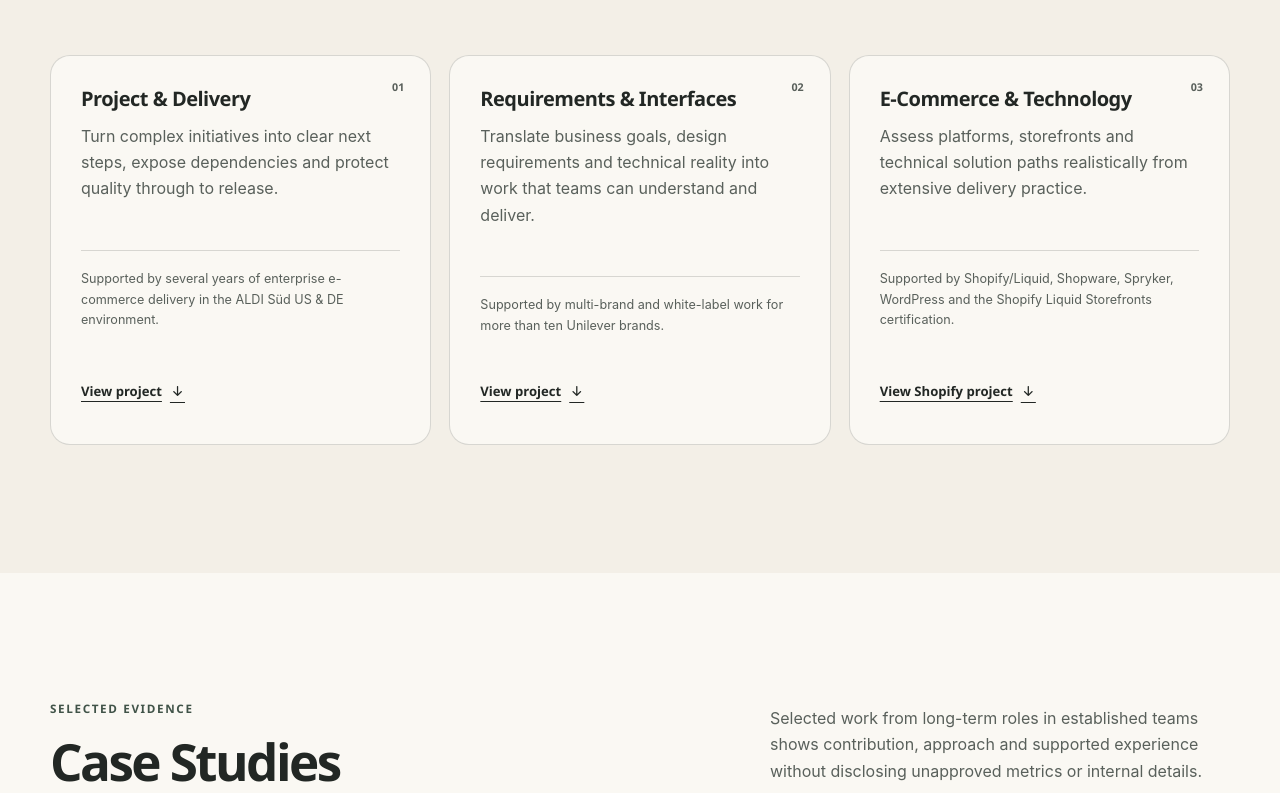
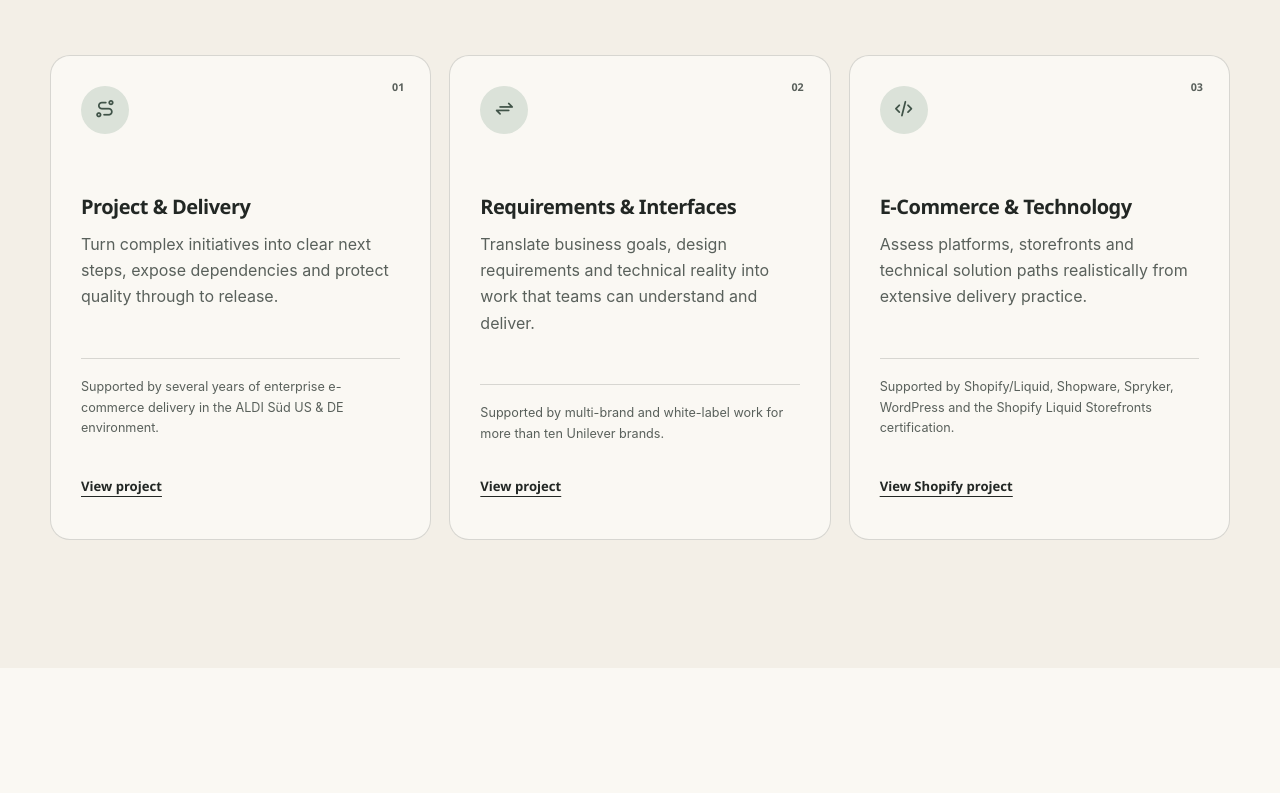
Before and after one commit to mailin89w/daniela-klein-career, a website: page index-en.html in a window 1280 px wide. Shown: the part 1924-2717 px from the top of the page. Drawn offline with Linux system fonts and the light colour scheme.

Commit message:
Remove English card action arrows

```diff
--- a/index-en.html
+++ b/index-en.html
@@ -21,7 +21,7 @@
   <link rel="alternate" hreflang="x-default" href="https://mailin89w.github.io/daniela-klein-career/">
   <link rel="icon" href="favicon.svg" type="image/svg+xml">
   <link rel="stylesheet" href="https://cdn.jsdelivr.net/npm/@tabler/icons-webfont@3.34.1/dist/tabler-icons.min.css">
-  <link rel="stylesheet" href="styles.css?v=20260807-7">
+  <link rel="stylesheet" href="styles.css?v=20260807-8">
   <title>Daniela Klein | Technical Project Lead</title>
   <script>
     document.documentElement.classList.add("js");
@@ -146,22 +146,22 @@
         </div>
         <div class="strength-grid strength-grid--three">
           <article class="strength-card" data-reveal>
-            <span class="card-index">01</span>
+            <span class="card-index">01</span><div class="card-icon" aria-hidden="true"><i class="ti ti-route"></i></div>
             <h3>Project & Delivery</h3><p>Turn complex initiatives into clear next steps, expose dependencies and protect quality through to release.</p>
             <p class="evidence-note">Supported by several years of enterprise e-commerce delivery in the ALDI Süd US & DE environment.</p>
-            <a class="text-link" href="#case-aldi">View project <i class="icon-inline ti ti-arrow-down" aria-hidden="true"></i></a>
+            <a class="text-link" href="#case-aldi">View project</a>
           </article>
           <article class="strength-card" data-reveal data-delay="1">
-            <span class="card-index">02</span>
+            <span class="card-index">02</span><div class="card-icon" aria-hidden="true"><i class="ti ti-arrows-exchange"></i></div>
             <h3>Requirements & Interfaces</h3><p>Translate business goals, design requirements and technical reality into work that teams can understand and deliver.</p>
             <p class="evidence-note">Supported by multi-brand and white-label work for more than ten Unilever brands.</p>
-            <a class="text-link" href="#case-unilever">View project <i class="icon-inline ti ti-arrow-down" aria-hidden="true"></i></a>
+            <a class="text-link" href="#case-unilever">View project</a>
           </article>
           <article class="strength-card" data-reveal data-delay="2">
-            <span class="card-index">03</span>
+            <span class="card-index">03</span><div class="card-icon" aria-hidden="true"><i class="ti ti-code"></i></div>
             <h3>E-Commerce & Technology</h3><p>Assess platforms, storefronts and technical solution paths realistically from extensive delivery practice.</p>
             <p class="evidence-note">Supported by Shopify/Liquid, Shopware, Spryker, WordPress and the Shopify Liquid Storefronts certification.</p>
-            <a class="text-link" href="#koro">View Shopify project <i class="icon-inline ti ti-arrow-down" aria-hidden="true"></i></a>
+            <a class="text-link" href="#koro">View Shopify project</a>
           </article>
         </div>
       </div>
```
